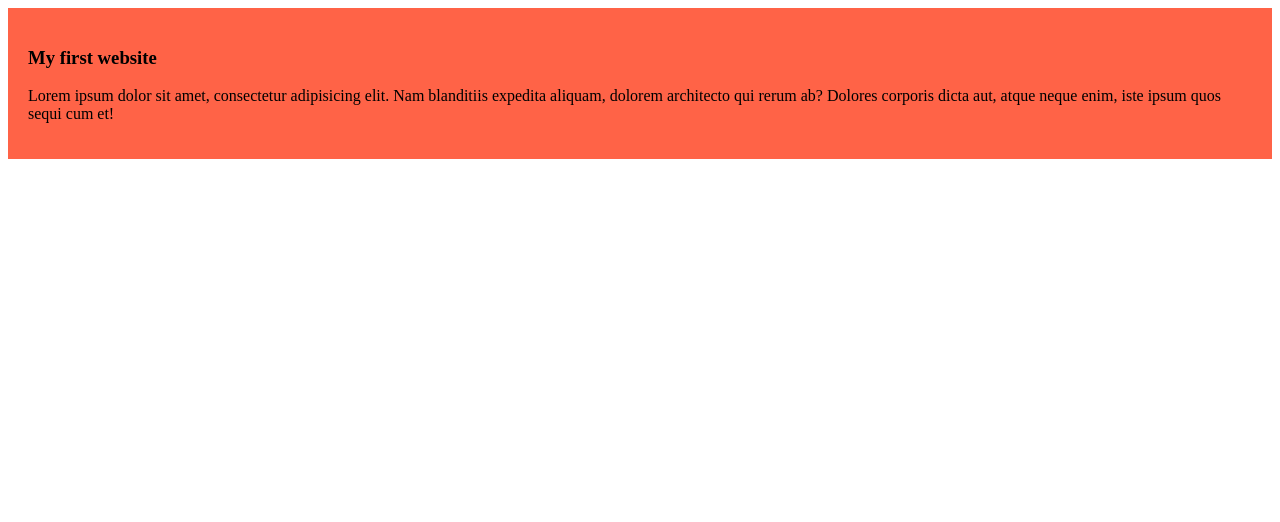
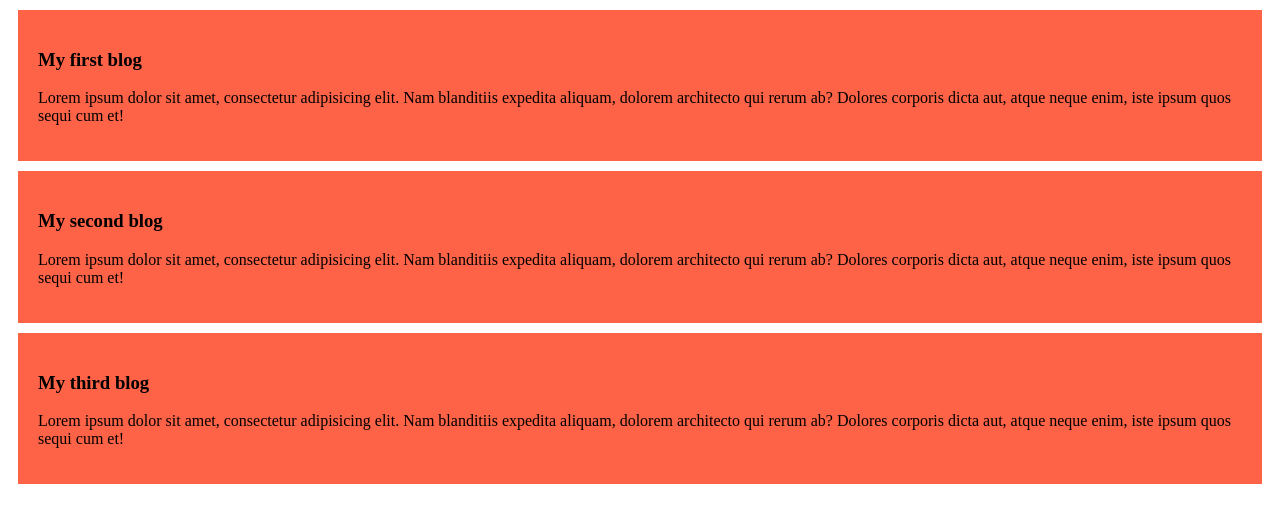
Before and after one commit to ShahriarSaikat9903/my-simple-website, a plain HTML site: page index.html in a window 1280 px wide. Drawn offline with Linux system fonts and the light colour scheme.

Commit message:
added second blog

```diff
--- a/index.html
+++ b/index.html
@@ -8,7 +8,15 @@
 </head>
 <body>
     <div>
-        <h3>My first website</h3>
+        <h3>My first blog</h3>
+        <p>Lorem ipsum dolor sit amet, consectetur adipisicing elit. Nam blanditiis expedita aliquam, dolorem architecto qui rerum ab? Dolores corporis dicta aut, atque neque enim, iste ipsum quos sequi cum et!</p>
+    </div>
+    <div>
+        <h3>My second blog</h3>
+        <p>Lorem ipsum dolor sit amet, consectetur adipisicing elit. Nam blanditiis expedita aliquam, dolorem architecto qui rerum ab? Dolores corporis dicta aut, atque neque enim, iste ipsum quos sequi cum et!</p>
+    </div>
+    <div>
+        <h3>My third blog</h3>
         <p>Lorem ipsum dolor sit amet, consectetur adipisicing elit. Nam blanditiis expedita aliquam, dolorem architecto qui rerum ab? Dolores corporis dicta aut, atque neque enim, iste ipsum quos sequi cum et!</p>
     </div>
 </body>
--- a/styles/blog.css
+++ b/styles/blog.css
@@ -1,4 +1,5 @@
 div{
     background-color: tomato;
     padding: 20px;
+    margin: 10px;
 }
```
